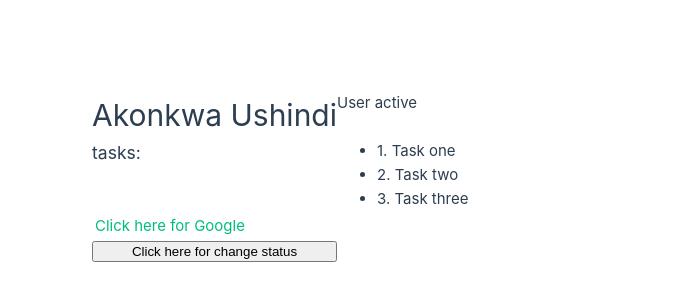
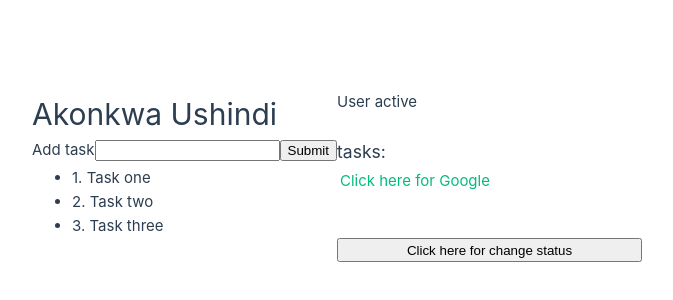
Before and after one commit to Akon2020/learn-vue-vuecli, a Vue app: page / in a window 1280 px wide. Shown: the part 224-524 px from the top of the page, without its empty margins (303-976 px from the left). Built offline with nearby package versions, Linux system fonts and the light colour scheme.

Commit message:
learn form submission

```diff
--- a/src/App.vue
+++ b/src/App.vue
@@ -5,6 +5,7 @@
 const status = ref('active')
 const tasks = ref(['Task one', 'Task two', 'Task three'])
 const link = ref('https://google.com')
+const newTask = ref('')
 const toogleStatus = () => {
   if (status.value === 'active') {
     status.value = 'pending  '
@@ -14,6 +15,12 @@
     status.value = 'active'
   }
 }
+const addTask = () => {
+  if (newTask.value.trim() != '') {
+    tasks.value.push(newTask)
+    newTask.value = ''
+  }
+}
 </script>
 
 <template>
@@ -21,6 +28,11 @@
   <p v-if="status === 'active'">User active</p>
   <p v-else-if="status === 'pending'">User is pending</p>
   <p v-else>User inactive</p>
+  <form @submit.prevent="addTask">
+    <label for="newTask">Add task</label>
+    <input type="text" id="newTask" name="newTask" v-model="newTask" />
+    <button type="submit">Submit</button>
+  </form>
   <h3>tasks:</h3>
   <ul>
     <li v-for="(task, i) in tasks" :key="task">{{ i + 1 }}. {{ task }}</li>
```
